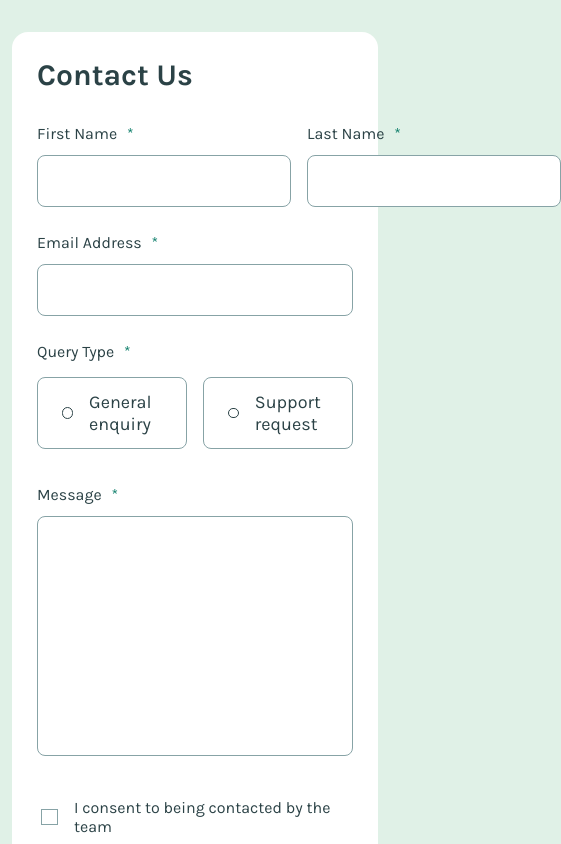
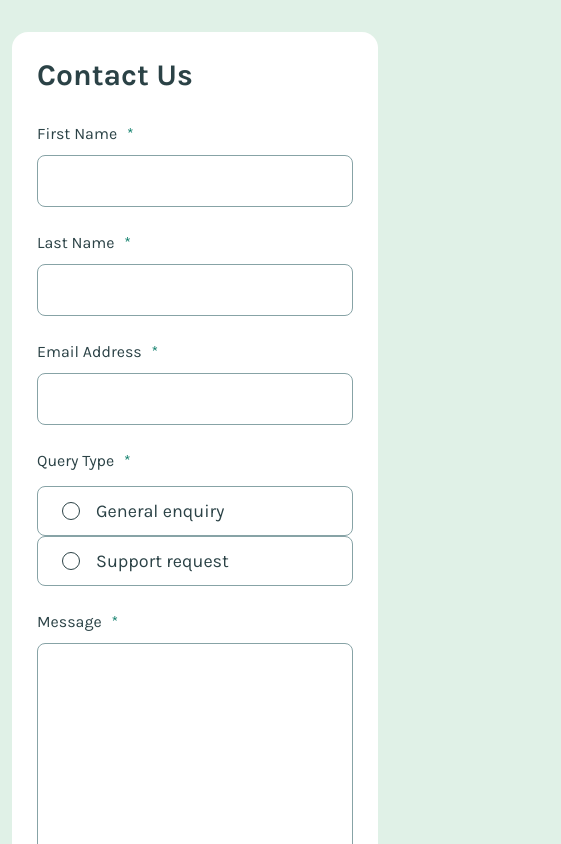
Before and after one commit to k-malkiewicz/contact_form, an Angular app: page / in a window 390 px wide. Shown: the top 844 px of the page, 561 px wide, since content can reach past the window. Built offline with nearby package versions, Linux system fonts and the light colour scheme.

Commit message:
Modify contact form component

```diff
--- a/src/app/components/contact-form/contact-form.component.html
+++ b/src/app/components/contact-form/contact-form.component.html
@@ -1,5 +1,5 @@
 <app-success-toast></app-success-toast>
-<form action="#" [formGroup]="contactForm" #form="ngForm" (submit)="validateForm(); contactFormSubmitted = true">
+<form action="#" [formGroup]="contactForm" #form="ngForm" (submit)="validateForm()">
     <h1>Contact us</h1>
     <div class="controls_wrapper_double">
         <div class="form_control">
--- a/src/app/components/contact-form/contact-form.component.scss
+++ b/src/app/components/contact-form/contact-form.component.scss
@@ -6,8 +6,8 @@ $clr-error: rgba(215, 60, 60, 1);
 .controls_wrapper_double,
 fieldset > div {
     display: grid;
-    grid-template-columns: repeat(2, 1fr);
-    gap: 16px;
+    grid-template-columns: 1fr 1fr;
+    gap: 0 16px;
 }
 
 fieldset > div {
@@ -64,7 +64,6 @@ fieldset {
 }
 
 .radio_input_wrapper {
-    margin-bottom: 10px;
     padding: 14px 25px;
     outline: none;
     font-size: 1.125rem;
@@ -89,3 +88,14 @@ fieldset {
     color: $clr-error;
     margin: 10px 0 2px;
 }
+
+fieldset + .errors_wrapper {
+    margin-top: 18px;
+}
+
+@media(max-width: 650px) {
+    .controls_wrapper_double,
+    fieldset > div {
+        grid-template-columns: 100%;
+    }
+}
--- a/src/app/components/contact-form/contact-form.component.ts
+++ b/src/app/components/contact-form/contact-form.component.ts
@@ -29,21 +29,22 @@ export class ContactFormComponent {
     }, {
       updateOn: 'submit'
     });
-
-    console.log(this.contactForm)
   }
 
   validateForm(): void {
+    this.contactFormSubmitted = true;
     if (this.contactForm.valid) {
       this.successToastService!.isFormValid = true;
-      setTimeout(() => this.resetForm(), 2000);
+      this.contactFormSubmitted = false;
+      this.resetForm();
     }
   }
 
   resetForm() {
     this.contactForm?.reset();
-    this.successToastService!.isFormValid = false;
-    this.contactFormSubmitted = false;
+    setTimeout(() => {
+      this.successToastService!.isFormValid = false;
+    }, 4500);
   }
 
   get firstName() {
```
